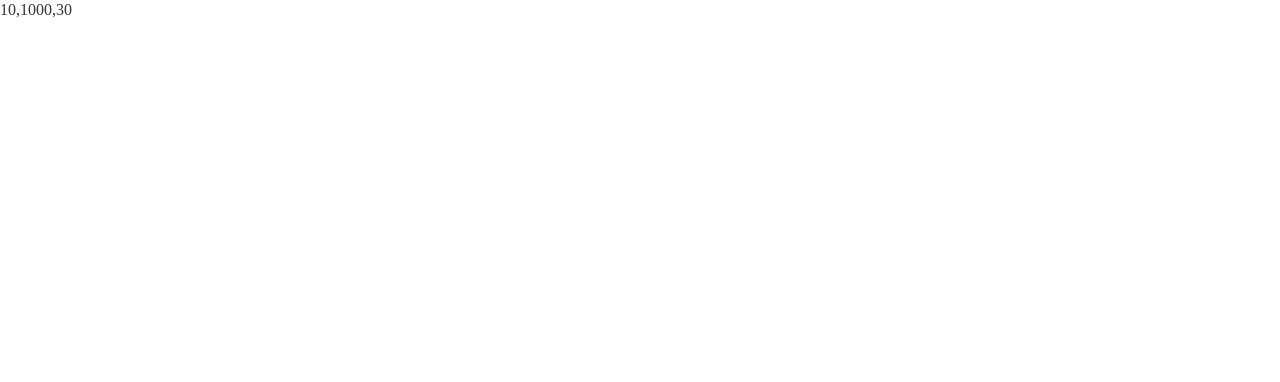
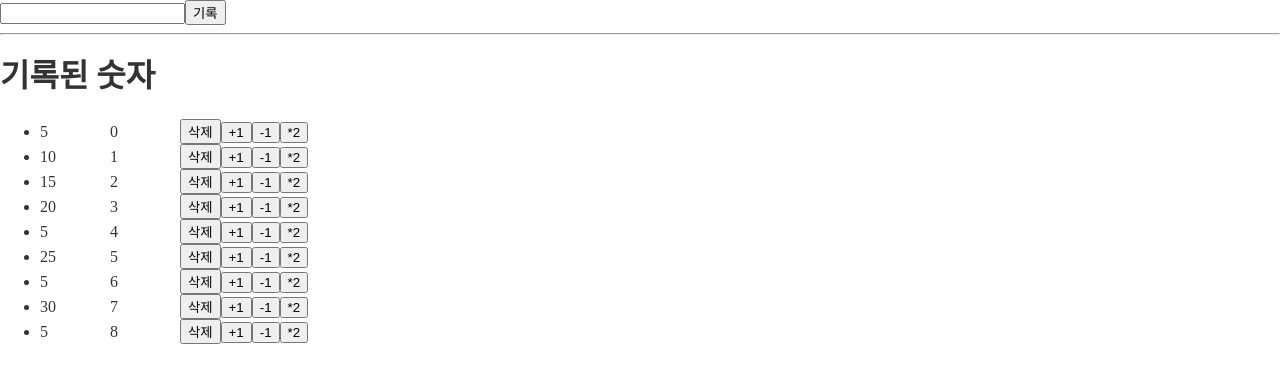
Before and after one commit to NewBean0312/react-test, a React (Create React App) app: page / in a window 1280 px wide. Shown: the top 382 px of the page. Built offline with nearby package versions, Linux system fonts and the light colour scheme; a web font is replaced by a local one.

Commit message:
숫자 리스트에서 특정 요소를 원하느 숫자로 수정

```diff
--- a/src/RefModifyEx.js
+++ b/src/RefModifyEx.js
@@ -3,12 +3,70 @@ import React, { useState, useRef } from "react";
 let RefCallCount = 0;
 
 function RefModifyEx() {
-  const index = 1;
-  const newValue = 1000;
-  const arr = [10, 20, 30];
-  const newArr = arr.map((el, _index) => (_index == index ? newValue : el));
+  const noInputRef = useRef(null);
+  const [no, setNo] = useState("");
 
-  return <>{newArr.join(",")}</>;
+  const [recordedNos, setRecordedNos] = useState([
+    5, 10, 15, 20, 5, 25, 5, 30, 5,
+  ]);
+
+  const saveNo = () => {
+    if (no === "") {
+      alert("숫자를 입력해주세요.");
+      return;
+    }
+
+    setRecordedNos([...recordedNos, no]);
+    setNo("");
+    noInputRef.current.focus();
+  };
+
+  const removeNo = (index) => {
+    const newRecordedNos = recordedNos.filter((_, _index) => _index != index);
+    setRecordedNos(newRecordedNos);
+  };
+
+  const modifyNo = (index, newNo) => {
+    const newRecordedNos = recordedNos.map((el, _index) =>
+      _index == index ? newNo : el
+    );
+    setRecordedNos(newRecordedNos);
+  };
+
+  return (
+    <>
+      <form
+        onSubmit={(e) => {
+          e.preventDefault();
+          saveNo();
+        }}
+      >
+        <input
+          type="number"
+          ref={noInputRef}
+          value={no}
+          onChange={(e) => setNo(e.target.valueAsNumber)}
+        />
+        <button type="submit">기록</button>
+      </form>
+
+      <hr />
+
+      <h1>기록된 숫자</h1>
+      <ul>
+        {recordedNos.map((el, index) => (
+          <li key={index}>
+            <span style={{ width: 70, display: "inline-block" }}>{el}</span>
+            <span style={{ width: 70, display: "inline-block" }}>{index}</span>
+            <button onClick={() => removeNo(index)}>삭제</button>
+            <button onClick={() => modifyNo(index, el + 1)}>+1</button>
+            <button onClick={() => modifyNo(index, el - 1)}>-1</button>
+            <button onClick={() => modifyNo(index, el * 2)}>*2</button>
+          </li>
+        ))}
+      </ul>
+    </>
+  );
 }
 
 export default RefModifyEx;
--- a/src/index.css
+++ b/src/index.css
@@ -1,6 +1,6 @@
-@tailwind base;
+/* @tailwind base;
 @tailwind components;
-@tailwind utilities;
+@tailwind utilities; */
 
 body {
   margin: 0;
```
